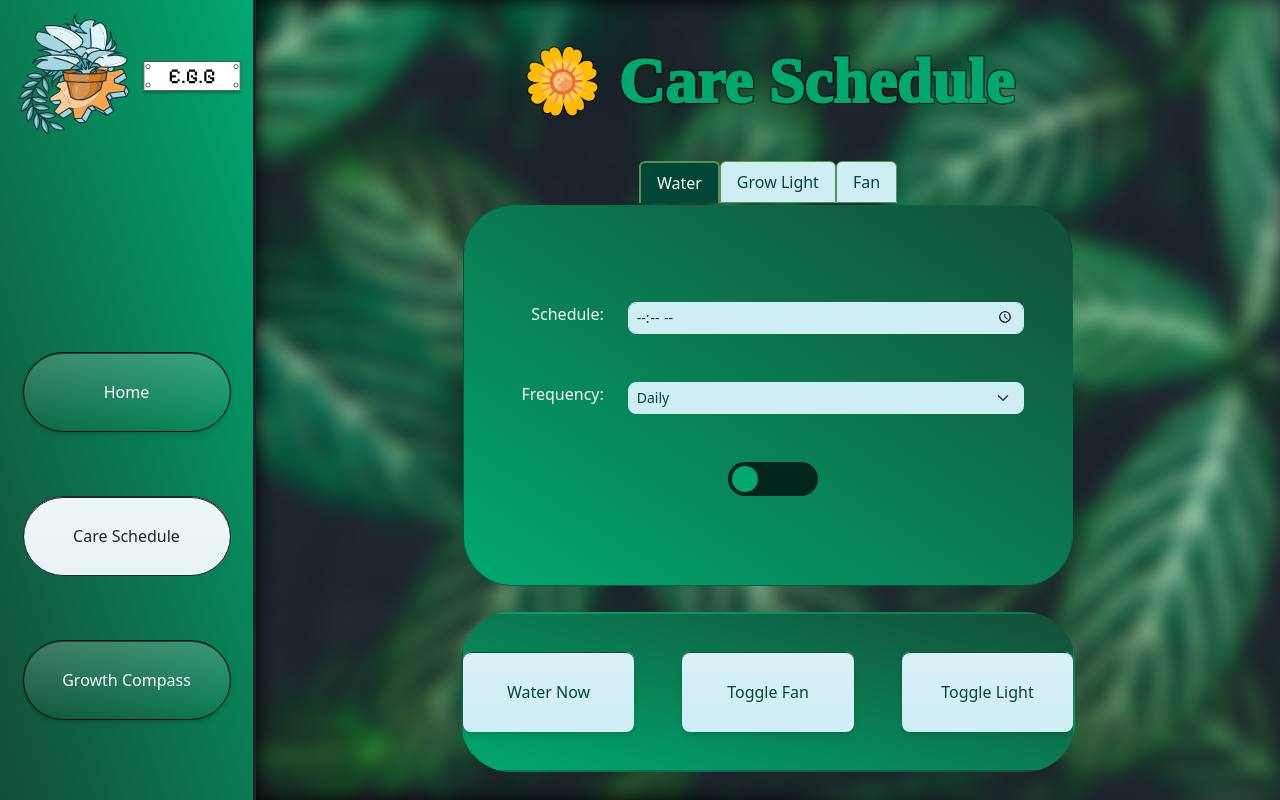
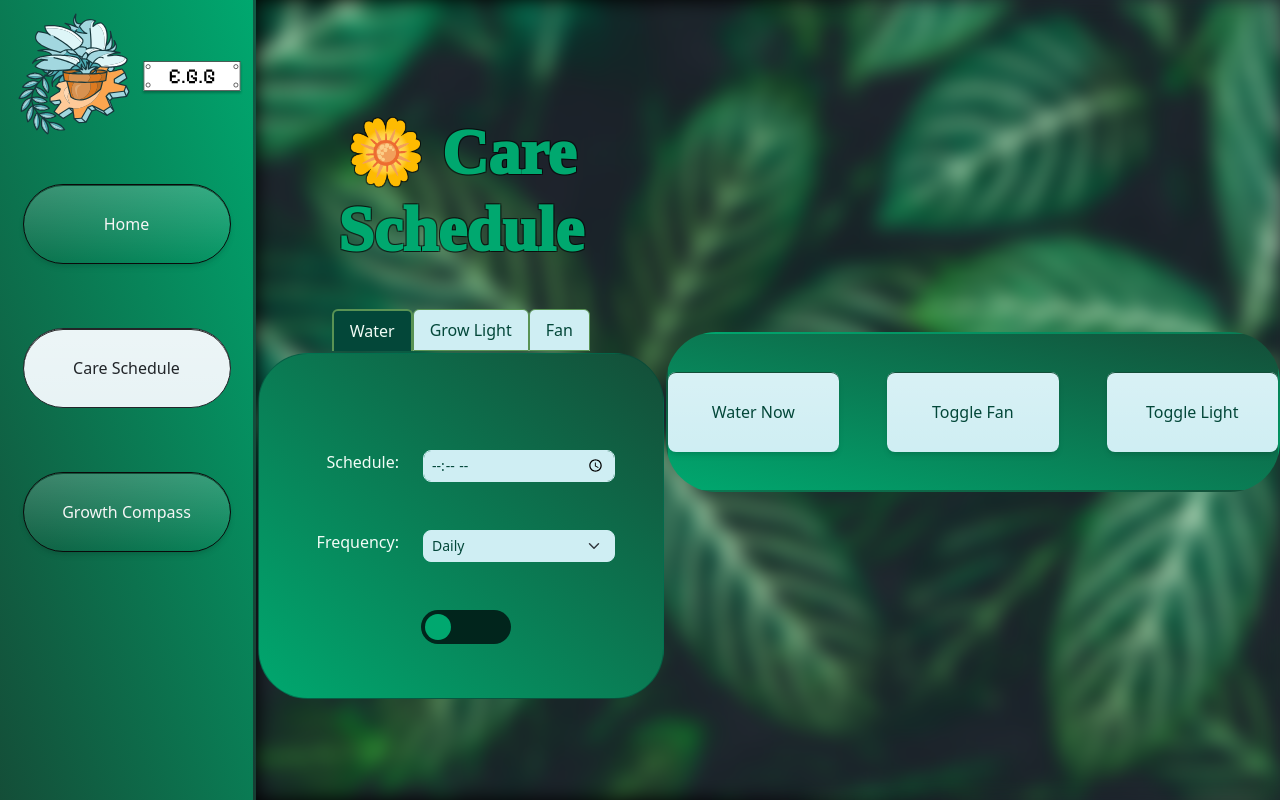
Before and after one commit to Koi-Fis/senior-design, a React (Vite) app in the folder egg/: page / in a window 1280 px wide. Built offline with nearby package versions, Linux system fonts and the light colour scheme; a web font is replaced by a local one.

Commit message:
final changes to styling

```diff
--- a/egg/src/App.css
+++ b/egg/src/App.css
@@ -11,17 +11,12 @@
   display: flex;
   flex-direction: column;
   align-items: center;
-  justify-content: end;
+  justify-content: center;
   margin: 0;
   padding: 0;
 }
 
 .sidebar {
-  background-image: url('./assets/EGGfinal3.svg');
-   background-size: 15vw auto;
-  background-size: contain;
-  background-position: start;
-  background-repeat: no-repeat;
   position: fixed;
   flex-direction: column;
   top: 0;
--- a/egg/src/care-schedule/care-schedule.css
+++ b/egg/src/care-schedule/care-schedule.css
@@ -4,7 +4,6 @@
 .landing-page {
   position: relative;
   display: flex;
-  flex-direction: column;
   flex: 1;
   margin-left: 20vw;
   width: calc(100vw - 20vw);
```
